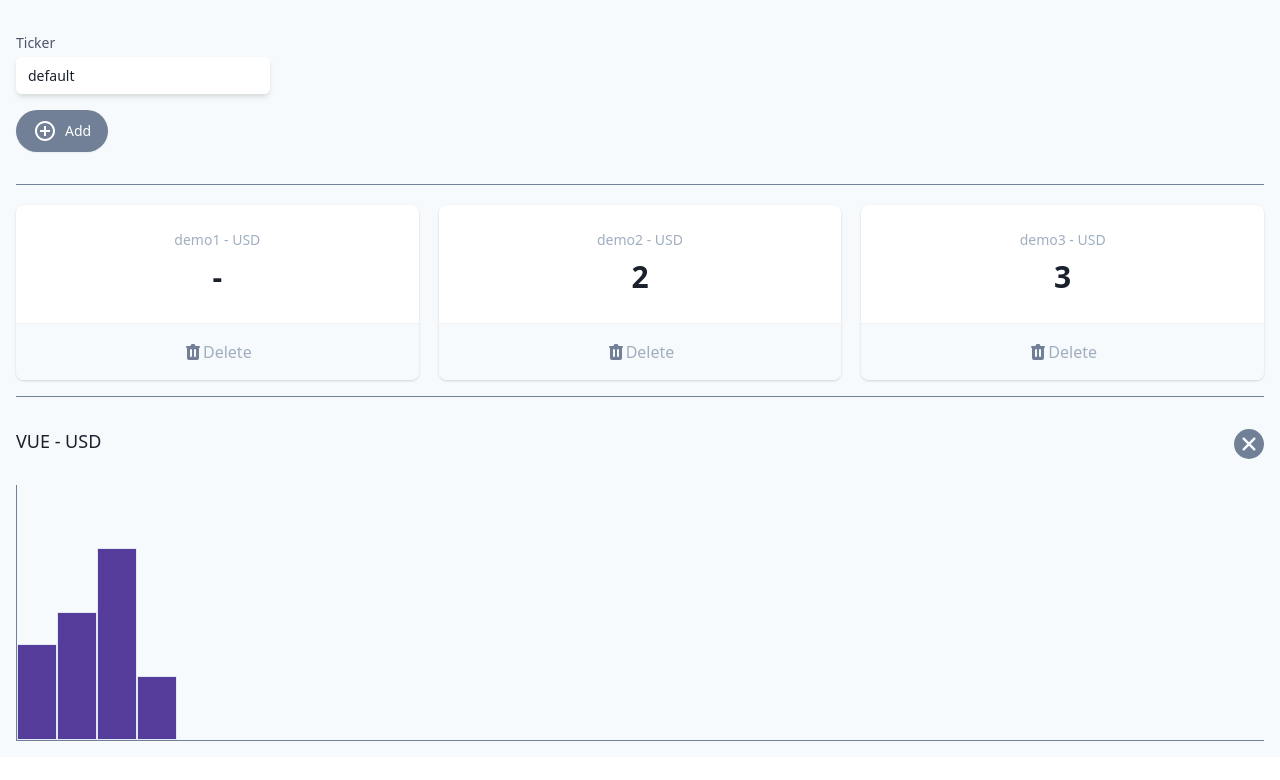
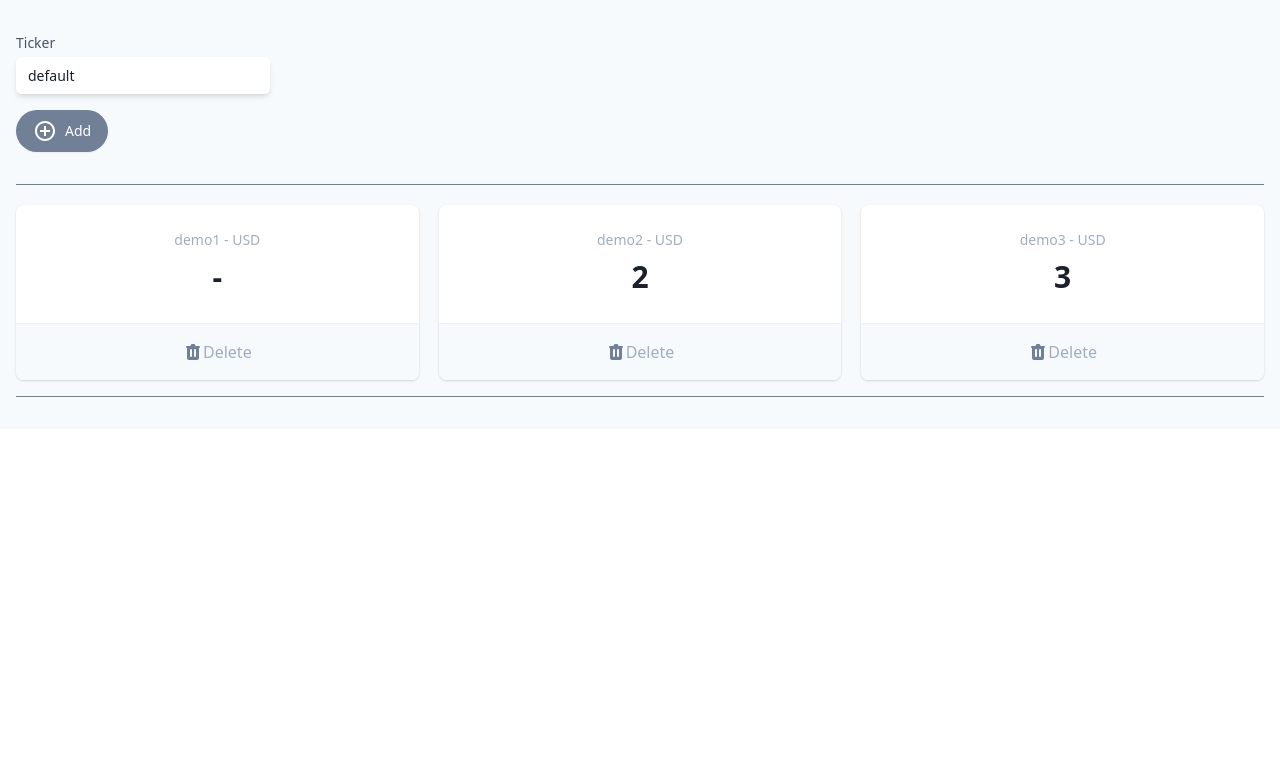
Before and after one commit to ibotchori/Cryptonomicon-Vue-3, a Vue app: page / in a window 1280 px wide. Shown: the top 780 px of the page. Built offline with nearby package versions, Linux system fonts and the light colour scheme.

Commit message:
select element for view graphic

```diff
--- a/src/App.vue
+++ b/src/App.vue
@@ -49,6 +49,8 @@
         <div
         v-for="t in tickers"
         :key="t.name"
+        @click="sel = t"
+        :class="sel === t ? 'border-4' : ''"
           class="bg-white overflow-hidden shadow rounded-lg border-purple-800 border-solid cursor-pointer"
         >
           <div class="px-4 py-5 sm:p-6 text-center">
@@ -61,7 +63,7 @@
           </div>
           <div class="w-full border-t border-gray-200"></div>
           <button
-          @click="handleDelete(t)"
+          @click.stop="handleDelete(t)"
             class="flex items-center justify-center font-medium w-full bg-gray-100 px-4 py-4 sm:px-6 text-md text-gray-500 hover:text-gray-600 hover:bg-gray-200 hover:opacity-20 transition-all focus:outline-none"
           >
             <svg
@@ -83,9 +85,9 @@
       <hr class="w-full border-t border-gray-600 my-4" />
       </template>
 
-      <section class="relative">
+      <section v-if="sel" class="relative" >
         <h3 class="text-lg leading-6 font-medium text-gray-900 my-8">
-          VUE - USD
+          {{sel.name}} - USD
         </h3>
         <div class="flex items-end border-gray-600 border-b border-l h-64">
           <div class="bg-purple-800 border w-10 h-24"></div>
@@ -93,7 +95,7 @@
           <div class="bg-purple-800 border w-10 h-48"></div>
           <div class="bg-purple-800 border w-10 h-16"></div>
         </div>
-        <button type="button" class="absolute top-0 right-0">
+        <button @click="sel = null" type="button" class="absolute top-0 right-0">
           <svg
             xmlns="http://www.w3.org/2000/svg"
             xmlns:xlink="http://www.w3.org/1999/xlink"
@@ -133,7 +135,8 @@ export default {
         {name: "demo2", price: "2"},
         {name: "demo3", price: "3"}
 
-        ]
+        ],
+        sel: null
     };
   },
 
```
